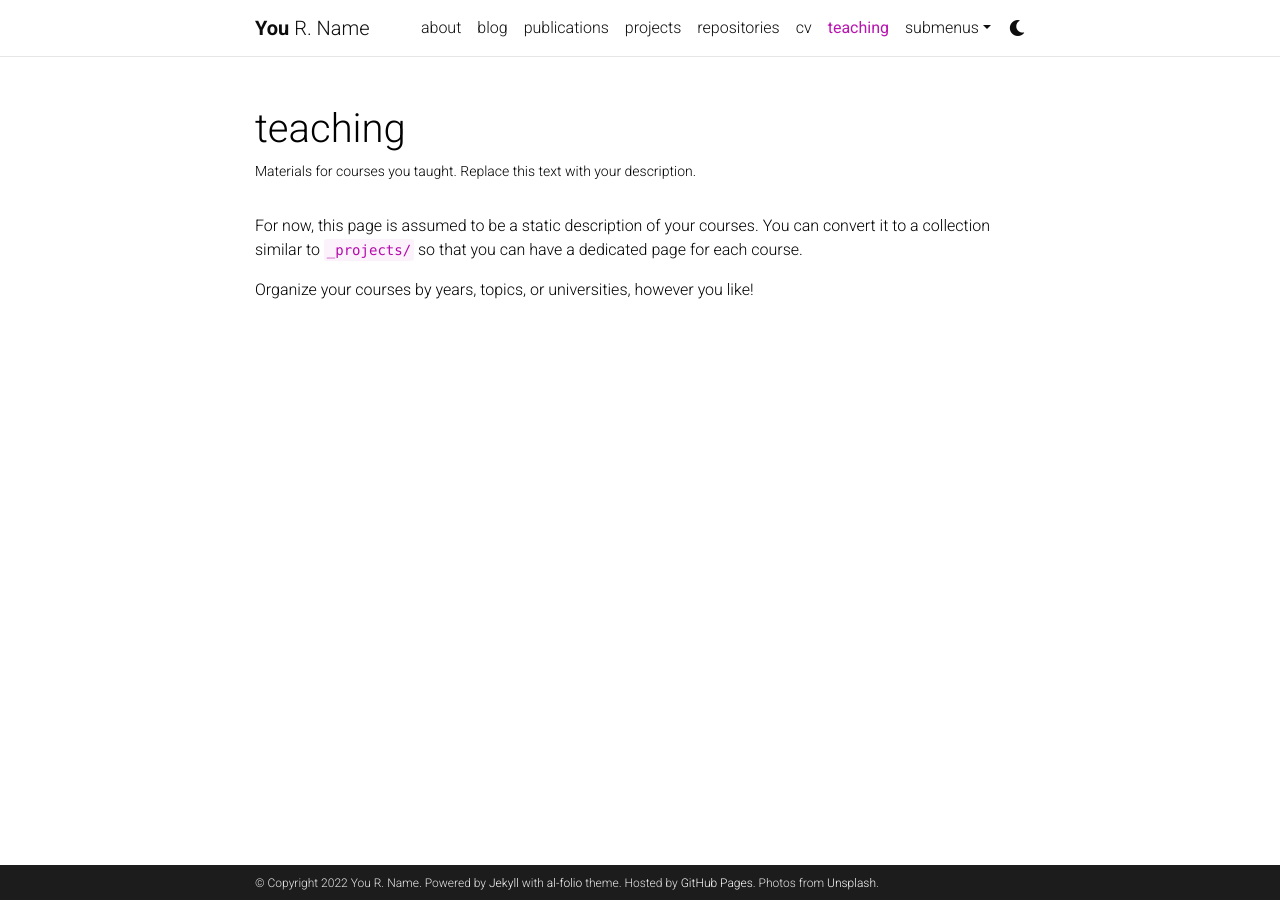
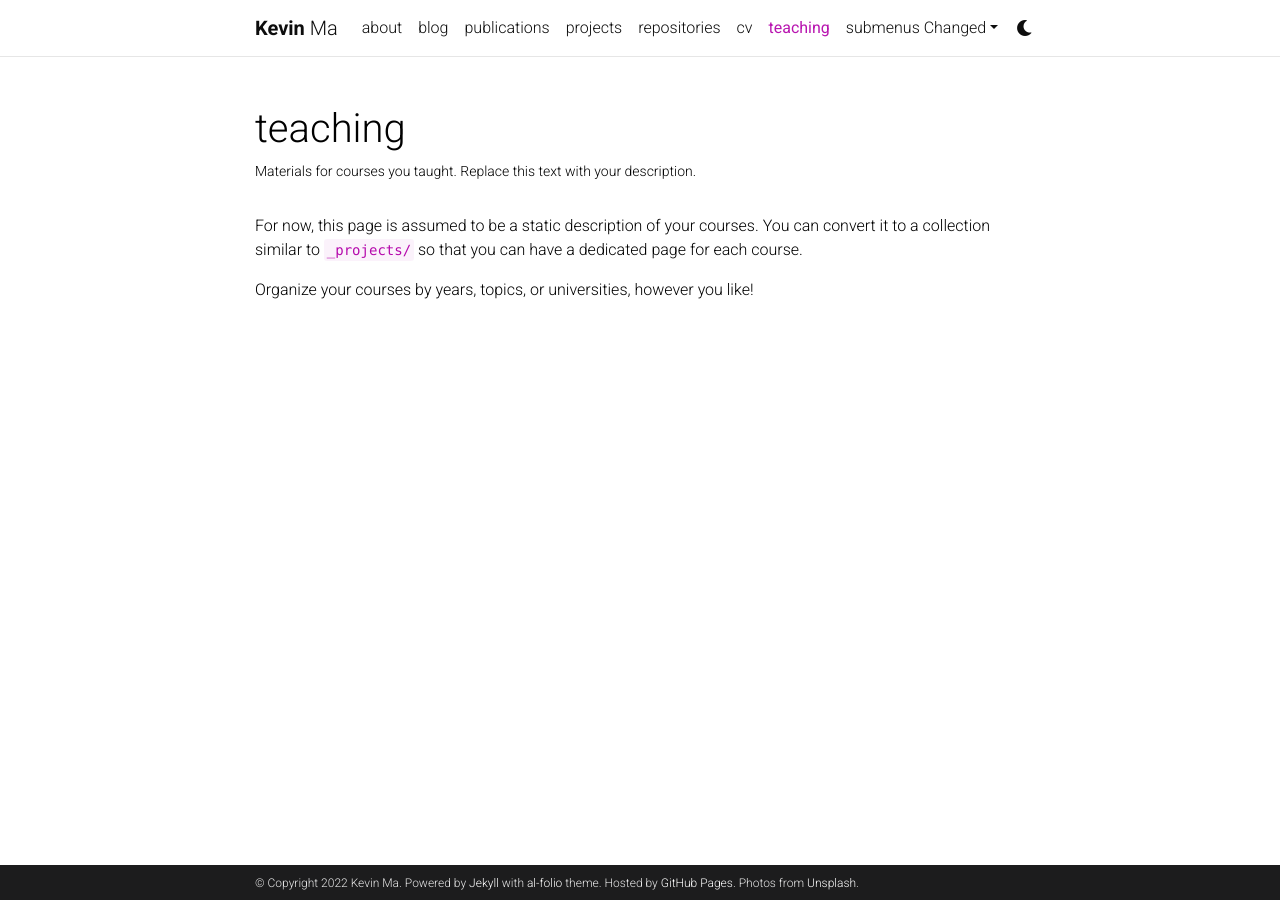
Before and after one commit to kevinma1515/kevinma-old, a Jekyll site: the page built from _pages/teaching.md, in a window 1280 px wide. Built offline with Jekyll 4.4.1, drawn with Linux system fonts in a browser that asks for light colours; comment, search, counter and statistics services are not loaded; a style sheet for code colours, icons or effects is not loaded.

Commit message:
change
changes made

```diff
--- a/Gemfile
+++ b/Gemfile
@@ -1,5 +1,6 @@
 source 'https://rubygems.org'
 group :jekyll_plugins do
+    gem 'wdm', '>= 0.1.0'
     gem 'jekyll'
     gem 'jekyll-archives'
     gem 'jekyll-diagrams'
--- a/_config.yml
+++ b/_config.yml
@@ -3,10 +3,10 @@
 # -----------------------------------------------------------------------------
 
 title: blank # the website title (if blank, full name will be used instead)
-first_name: You
-middle_name: R.
-last_name: Name
-email: you@example.com
+first_name: Kevin
+middle_name:
+last_name: Ma
+email: kevinma1515@berkeley.edu
 description: > # the ">" symbol means to ignore newlines until "footer_text:"
   A simple, whitespace theme for academics. Based on [*folio](https://github.com/bogoli/-folio) design.
 footer_text: >
@@ -18,8 +18,8 @@ keywords: jekyll, jekyll-theme, academic-website, portfolio-website  # add your
 lang: en # the language of your site (for example: en, fr, cn, ru, etc.)
 icon: ⚛️  # the emoji used as the favicon (alternatively, provide image name in /assets/img/)
 
-url: https://alshedivat.github.io # the base hostname & protocol for your site
-baseurl: /al-folio # the subpath of your site, e.g. /blog/
+url: https://kevinma.github.io # the base hostname & protocol for your site
+baseurl:  # the subpath of your site, e.g. /blog/
 last_updated: false # set to true if you want to display last updated in the footer
 impressum_path:  # set to path to include impressum link in the footer, use the same path as permalink in a page, helps to conform with EU GDPR
 
@@ -281,7 +281,7 @@ external_links:
 # -----------------------------------------------------------------------------
 
 imagemagick:
-  enabled: true # enables responsive images for your site (recomended, see https://github.com/alshedivat/al-folio/issues/537)
+  enabled: false # enables responsive images for your site (recomended, see https://github.com/alshedivat/al-folio/issues/537)
   widths:
     - 480
     - 800
```
Also changed, not shown: _pages/about.md (+1 -1 lines), _pages/dropdown.md (+1 -1 lines).
